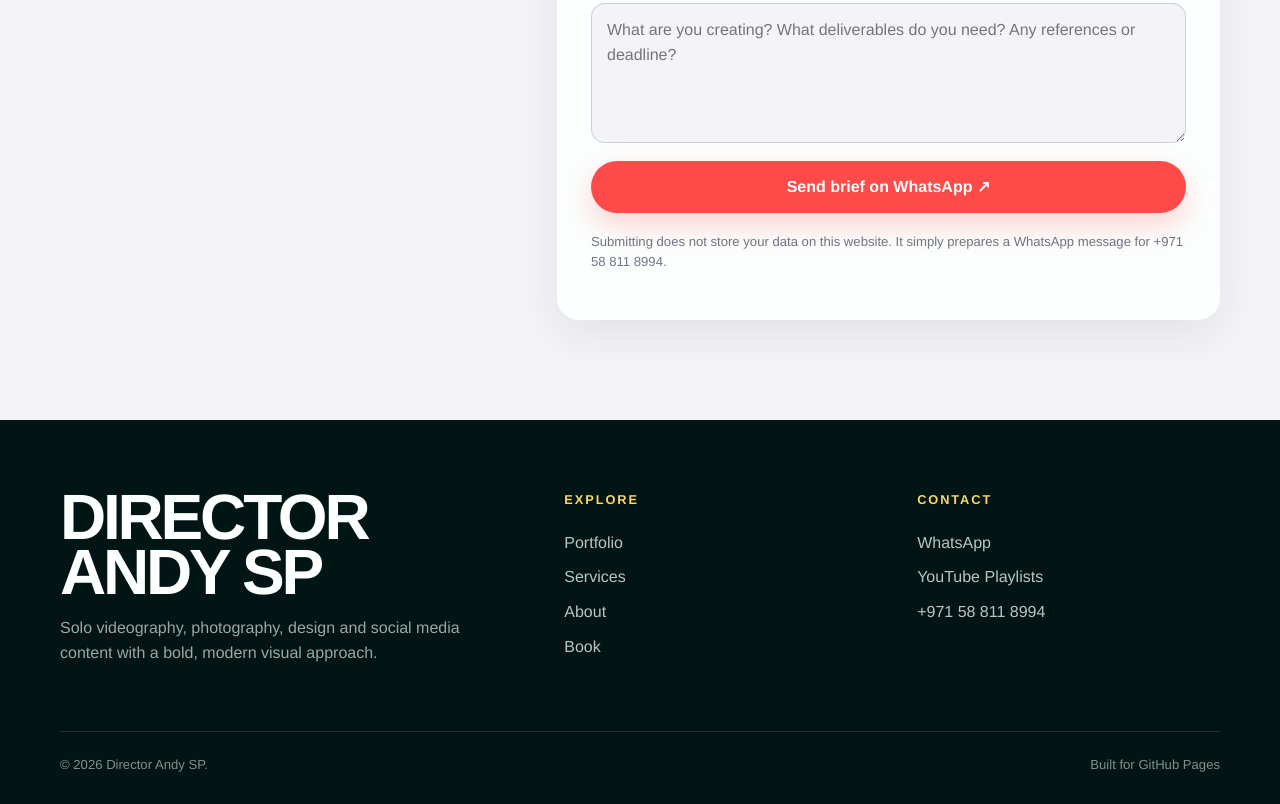
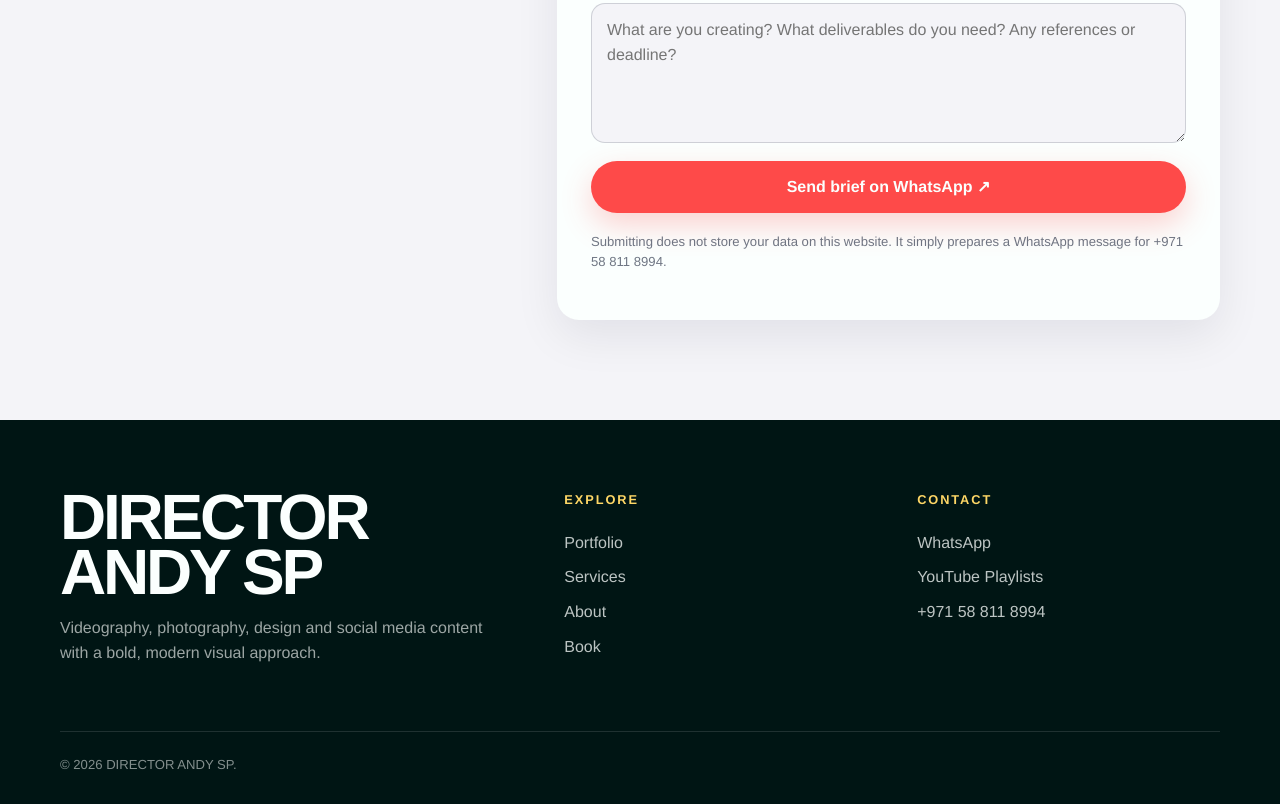
Before and after one commit to andysp-pixel/director-andysp, a plain HTML site: page book.html in a window 1280 px wide. Shown: the part 988-1792 px from the top of the page. Drawn offline with Linux system fonts and the light colour scheme.

Commit message:
Revise footer text and branding in book.html
Updated footer content to enhance clarity and branding.

```diff
--- a/book.html
+++ b/book.html
@@ -25,7 +25,7 @@
       </form>
     </div></section>
   </main>
-  <footer class="site-footer"><div class="container"><div class="footer-top"><div class="footer-brand"><h2>Director<br>Andy SP</h2><p>Solo videography, photography, design and social media content with a bold, modern visual approach.</p></div><div class="footer-col"><h3>Explore</h3><a href="portfolio.html">Portfolio</a><a href="services.html">Services</a><a href="about.html">About</a><a href="book.html">Book</a></div><div class="footer-col"><h3>Contact</h3><a href="https://wa.me/971588118994" target="_blank" rel="noopener">WhatsApp</a><a href="https://www.youtube.com/@andyspdirector/playlists" target="_blank" rel="noopener">YouTube Playlists</a><a href="tel:+971588118994">+971 58 811 8994</a></div></div><div class="footer-bottom"><span>© <span data-year></span> Director Andy SP.</span><span>Built for GitHub Pages</span></div></div></footer>
+  <footer class="site-footer"><div class="container"><div class="footer-top"><div class="footer-brand"><h2>Director<br>Andy SP</h2><p>Videography, photography, design and social media content with a bold, modern visual approach.</p></div><div class="footer-col"><h3>Explore</h3><a href="portfolio.html">Portfolio</a><a href="services.html">Services</a><a href="about.html">About</a><a href="book.html">Book</a></div><div class="footer-col"><h3>Contact</h3><a href="https://wa.me/971588118994" target="_blank" rel="noopener">WhatsApp</a><a href="https://www.youtube.com/@andyspdirector/playlists" target="_blank" rel="noopener">YouTube Playlists</a><a href="tel:+971588118994">+971 58 811 8994</a></div></div><div class="footer-bottom"><span>© <span data-year></span> DIRECTOR ANDY SP.</span></div></div></footer>
   <script src="assets/js/main.js"></script>
 </body>
 </html>
```
